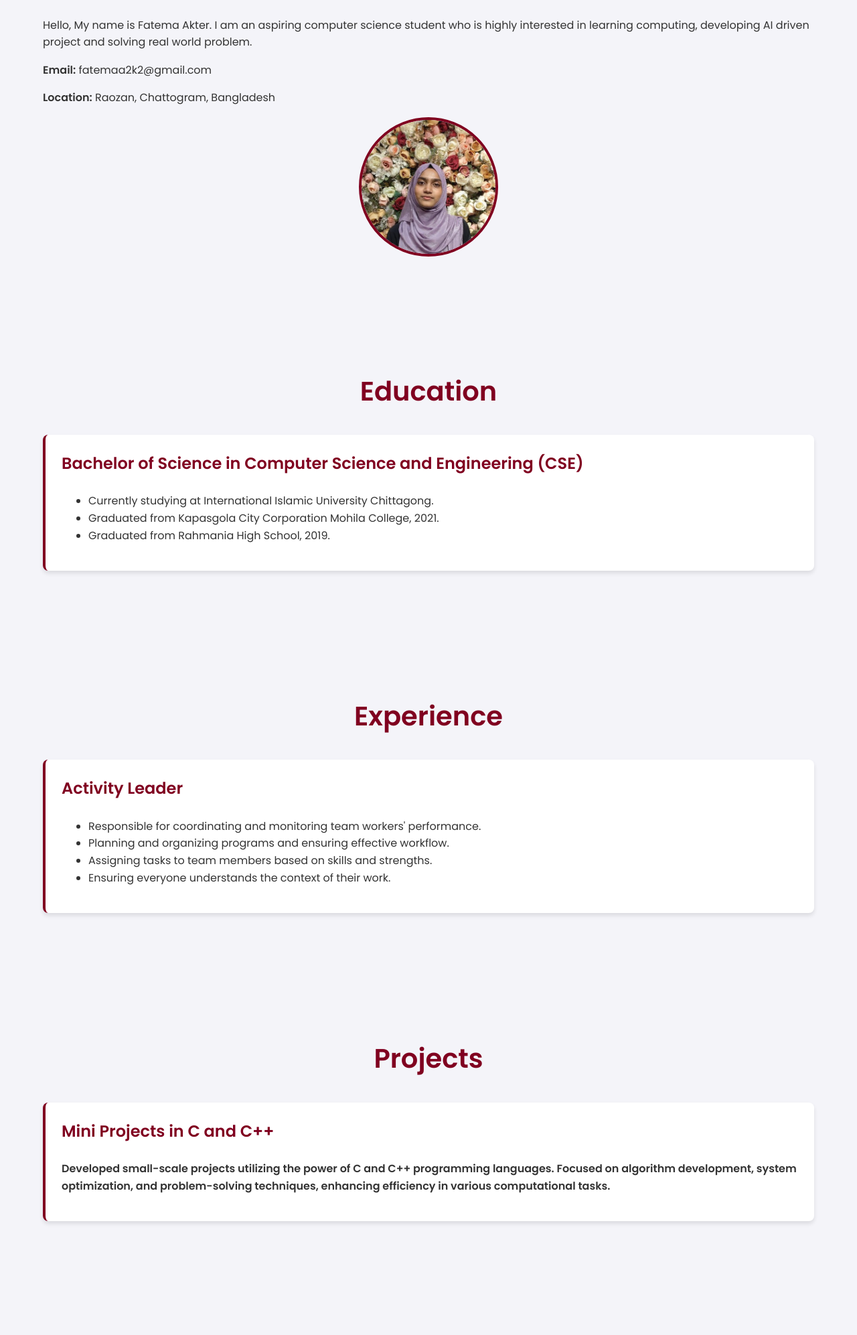
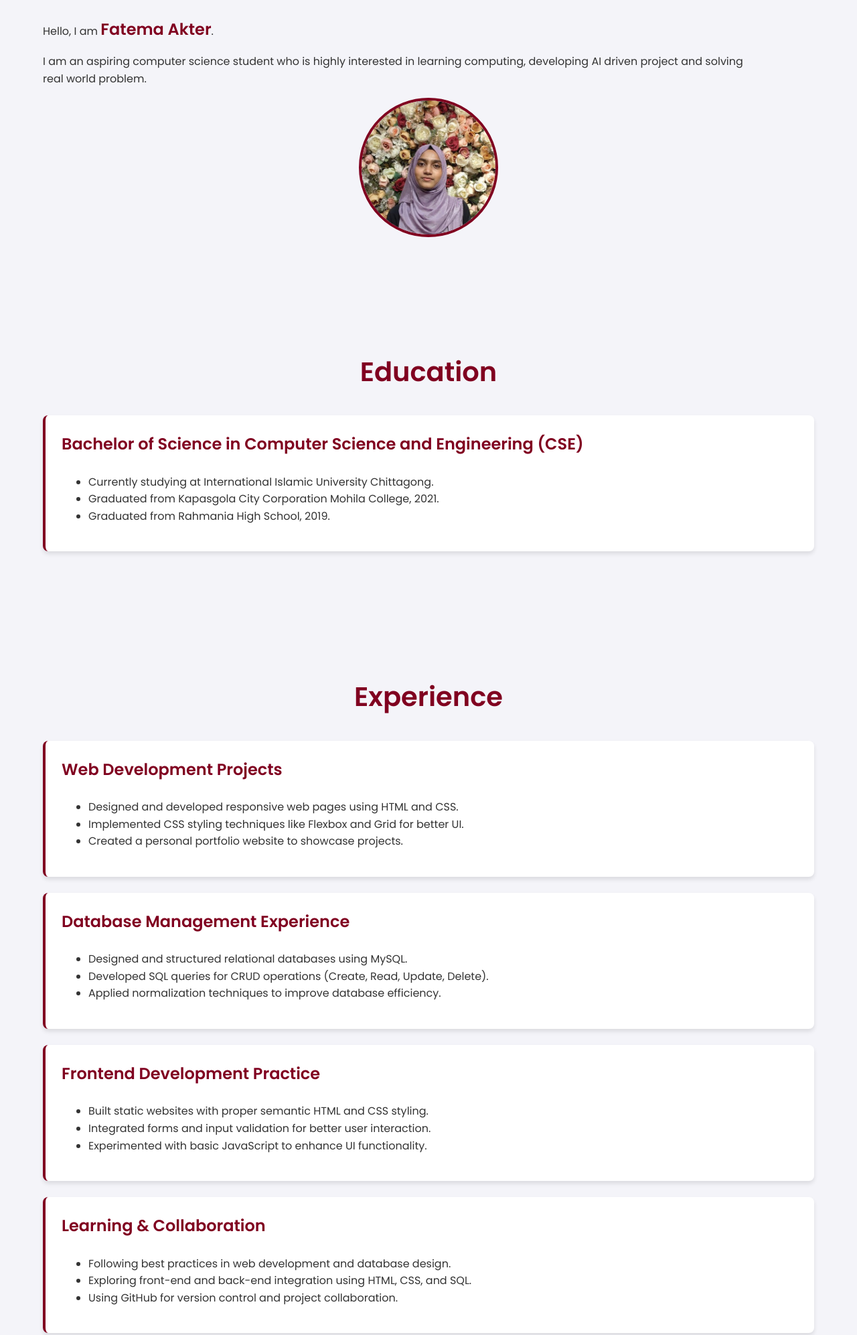
Before and after one commit to fatema995/My-Profile, a plain HTML site: page index.html in a window 1280 px wide. Shown: the part 280-2273 px from the top of the page at 67% size. Drawn offline with Linux system fonts and the light colour scheme.

Commit message:
index and style changed

```diff
--- a/index.html
+++ b/index.html
@@ -30,9 +30,8 @@
         <div class="container about-container">
             <div class="about-text">
                 <h2>About Me</h2>
-                <p>Hello, My name is Fatema Akter. I am an aspiring computer science student who is highly interested in learning computing, developing AI driven project and solving real world problem.</p>
-                <p><strong>Email:</strong> fatemaa2k2@gmail.com</p>
-                <p><strong>Location:</strong> Raozan, Chattogram, Bangladesh</p>
+                <p>Hello, I am <strong class="name-highlight">Fatema Akter</strong>.</p>
+                <p> I am an aspiring computer science student who is highly interested in learning computing, developing AI driven project and solving real world problem.</p>
             </div>
             <div class="about-image">
                 <img src="./fatema's-profile.jpg" alt="Fatema Akter">
@@ -60,14 +59,40 @@
     <section id="experience" class="section">
         <div class="container">
             <h2>Experience</h2>
+
             <div class="experience-item">
-                <h3>Activity Leader</h3>
+                <h3>Web Development Projects</h3>
                 <ul>
-                    <li>Responsible for coordinating and monitoring team workers'
-                        performance.</li>
-                    <li>Planning and organizing programs and ensuring effective workflow.</li>
-                    <li>Assigning tasks to team members based on skills and strengths.</li>
-                    <li>Ensuring everyone understands the context of their work.</li>
+                    <li>Designed and developed responsive web pages using HTML and CSS.</li>
+                    <li>Implemented CSS styling techniques like Flexbox and Grid for better UI.</li>
+                    <li>Created a personal portfolio website to showcase projects.</li>
+                </ul>
+            </div>
+
+            <div class="experience-item">
+                <h3>Database Management Experience</h3>
+                <ul>
+                    <li>Designed and structured relational databases using MySQL.</li>
+                    <li>Developed SQL queries for CRUD operations (Create, Read, Update, Delete).</li>
+                    <li>Applied normalization techniques to improve database efficiency.</li>
+                </ul>
+            </div>
+
+            <div class="experience-item">
+                <h3>Frontend Development Practice</h3>
+                <ul>
+                    <li>Built static websites with proper semantic HTML and CSS styling.</li>
+                    <li>Integrated forms and input validation for better user interaction.</li>
+                    <li>Experimented with basic JavaScript to enhance UI functionality.</li>
+                </ul>
+            </div>
+
+            <div class="experience-item">
+                <h3>Learning & Collaboration</h3>
+                <ul>
+                    <li>Following best practices in web development and database design.</li>
+                    <li>Exploring front-end and back-end integration using HTML, CSS, and SQL.</li>
+                    <li>Using GitHub for version control and project collaboration.</li>
                 </ul>
             </div>
         </div>
@@ -78,9 +103,20 @@
         <div class="container">
             <h2>Projects</h2>
             <div class="project-item">
-                <h3>Mini Projects in C and C++</h3>
-                <p><strong>Developed small-scale projects utilizing the power of C and C++ programming languages.
-                    Focused on algorithm development, system optimization, and problem-solving techniques, enhancing efficiency in various computational tasks.</strong></p>
+                <h3>Phone Book Management System</h3>
+                <p><strong>A Phone Book Management System developed to help users store, update, delete, and search for
+                        contacts. The system includes a user-friendly interface and supports CRUD operations.</strong>
+                </p>
+            </div>
+            <div class="project-item">
+                <h3>Grocery Store</h3>
+                <p><strong>A Grocery Store management system designed for handling product listings, stock management,
+                        and customer orders, aiming to optimize daily operations.</strong></p>
+            </div>
+            <div class="project-item">
+                <h3>Sudoku Backtracking</h3>
+                <p><strong>A Sudoku solver implemented using the backtracking algorithm. The project demonstrates
+                        problem-solving techniques and provides an interactive experience for users.</strong></p>
             </div>
         </div>
     </section>
@@ -105,13 +141,13 @@
     <!-- Footer -->
     <footer>
         <div class="container">
-            <p>&copy; 2025 Fatema Akter. All rights reserved.</p>
+            <p>&copy; 2025 Fatema Akter | Let's Connect!</p>
             <div class="social-links">
                 <a href="#"><i class="fab fa-linkedin"></i></a>
                 <a href="#"><i class="fab fa-github"></i></a>
-                <a href="#"><i class="fab fa-twitter"></i></a>
             </div>
         </div>
     </footer>
 </body>
+
 </html>
--- a/style.css
+++ b/style.css
@@ -14,23 +14,29 @@ body {
     margin: 0 auto;
 }
 
-h1, h2, h3 {
-    color: #fff; /* White text on top of Burgundy */
+h1,
+h2,
+h3 {
+    color: #fff;
+    /* White text on top of Burgundy */
 }
 
 a {
     text-decoration: none;
-    color: #fff; /* White text for links */
+    color: #fff;
+    /* White text for links */
     transition: color 0.3s ease;
 }
 
 a:hover {
-    color: #9e1b32; /* Lighter Burgundy for hover */
+    color: #9e1b32;
+    /* Lighter Burgundy for hover */
 }
 
 /* Navigation Bar */
 nav {
-    background-color: #800020; /* Burgundy */
+    background-color: #800020;
+    /* Burgundy */
     color: #fff;
     padding: 1rem 0;
     position: sticky;
@@ -55,7 +61,8 @@ nav ul {
 }
 
 nav ul li a {
-    color: #fff; /* White text for nav links */
+    color: #fff;
+    /* White text for nav links */
     font-weight: 500;
 }
 
@@ -71,22 +78,36 @@ nav ul li a:hover {
 .section h2 {
     font-size: 2.5rem;
     text-align: center;
-    color: #800020; /* Burgundy color for section titles */
+    color: #800020;
+    /* Burgundy color for section titles */
 }
 
 /* About Me, Experience, and Other Sections */
-.about-content, .contact-content {
+.about-content,
+.contact-content {
     display: flex;
     align-items: center;
     gap: 2rem;
-    background-color: #f7f7f7; /* Light Gray for background */
+    background-color: #f7f7f7;
+    /* Light Gray for background */
     padding: 2rem;
     border-radius: 10px;
     box-shadow: 0 4px 6px rgba(0, 0, 0, 0.1);
-    flex-wrap: wrap; /* Responsive */
+    flex-wrap: wrap;
+    /* Responsive */
 }
 
-.about-text, .contact-info {
+.name-highlight {
+    font-size: 1.5rem;
+    /* Bigger text */
+    font-weight: bold;
+    /* Bold text */
+    color: #800020;
+    /* Burgundy color */
+}
+
+.about-text,
+.contact-info {
     flex: 2;
 }
 
@@ -100,29 +121,42 @@ nav ul li a:hover {
     height: 200px;
     border-radius: 50%;
     object-fit: cover;
-    border: 4px solid #800020; /* Burgundy border */
+    border: 4px solid #800020;
+    /* Burgundy border */
 }
 
 /* Experience, Projects, Research, Education - Burgundy Color Theme */
-.experience-item, .project-item, .research-item, .education-item {
-    background-color: #fff; /* White background */
+.experience-item,
+.project-item,
+.research-item,
+.education-item {
+    background-color: #fff;
+    /* White background */
     padding: 1.5rem;
     margin-bottom: 1.5rem;
     border-radius: 8px;
     box-shadow: 0 4px 6px rgba(0, 0, 0, 0.1);
     transition: transform 0.3s ease, box-shadow 0.3s ease;
-    border-left: 4px solid #800020; /* Burgundy accent */
+    border-left: 4px solid #800020;
+    /* Burgundy accent */
 }
 
-.experience-item:hover, .project-item:hover, .research-item:hover, .education-item:hover {
+.experience-item:hover,
+.project-item:hover,
+.research-item:hover,
+.education-item:hover {
     transform: translateY(-5px);
     box-shadow: 0 6px 12px rgba(0, 0, 0, 0.15);
 }
 
-.experience-item h3, .project-item h3, .research-item h3, .education-item h3 {
+.experience-item h3,
+.project-item h3,
+.research-item h3,
+.education-item h3 {
     margin-top: 0;
     font-size: 1.5rem;
-    color: #800020; /* Burgundy color for section titles */
+    color: #800020;
+    /* Burgundy color for section titles */
 }
 
 /* Contact Form */
@@ -133,7 +167,8 @@ nav ul li a:hover {
     gap: 1rem;
 }
 
-.contact-form input, .contact-form textarea {
+.contact-form input,
+.contact-form textarea {
     padding: 0.75rem;
     border: 1px solid #ddd;
     border-radius: 5px;
@@ -143,7 +178,8 @@ nav ul li a:hover {
 
 .contact-form button {
     padding: 0.75rem;
-    background-color: #800020; /* Burgundy background */
+    background-color: #800020;
+    /* Burgundy background */
     color: #fff;
     border: none;
     border-radius: 5px;
@@ -153,7 +189,8 @@ nav ul li a:hover {
 }
 
 .contact-form button:hover {
-    background-color: #9e1b32; /* Lighter Burgundy hover */
+    background-color: #9e1b32;
+    /* Lighter Burgundy hover */
 }
 
 /* Footer */
@@ -176,12 +213,15 @@ footer .social-links a {
 }
 
 footer .social-links a:hover {
-    color: #800020; /* Burgundy for hover effect */
+    color: #800020;
+    /* Burgundy for hover effect */
 }
 
 /* Responsive Design */
 @media (max-width: 768px) {
-    .about-content, .contact-content {
+
+    .about-content,
+    .contact-content {
         flex-direction: column;
         text-align: center;
     }
```
